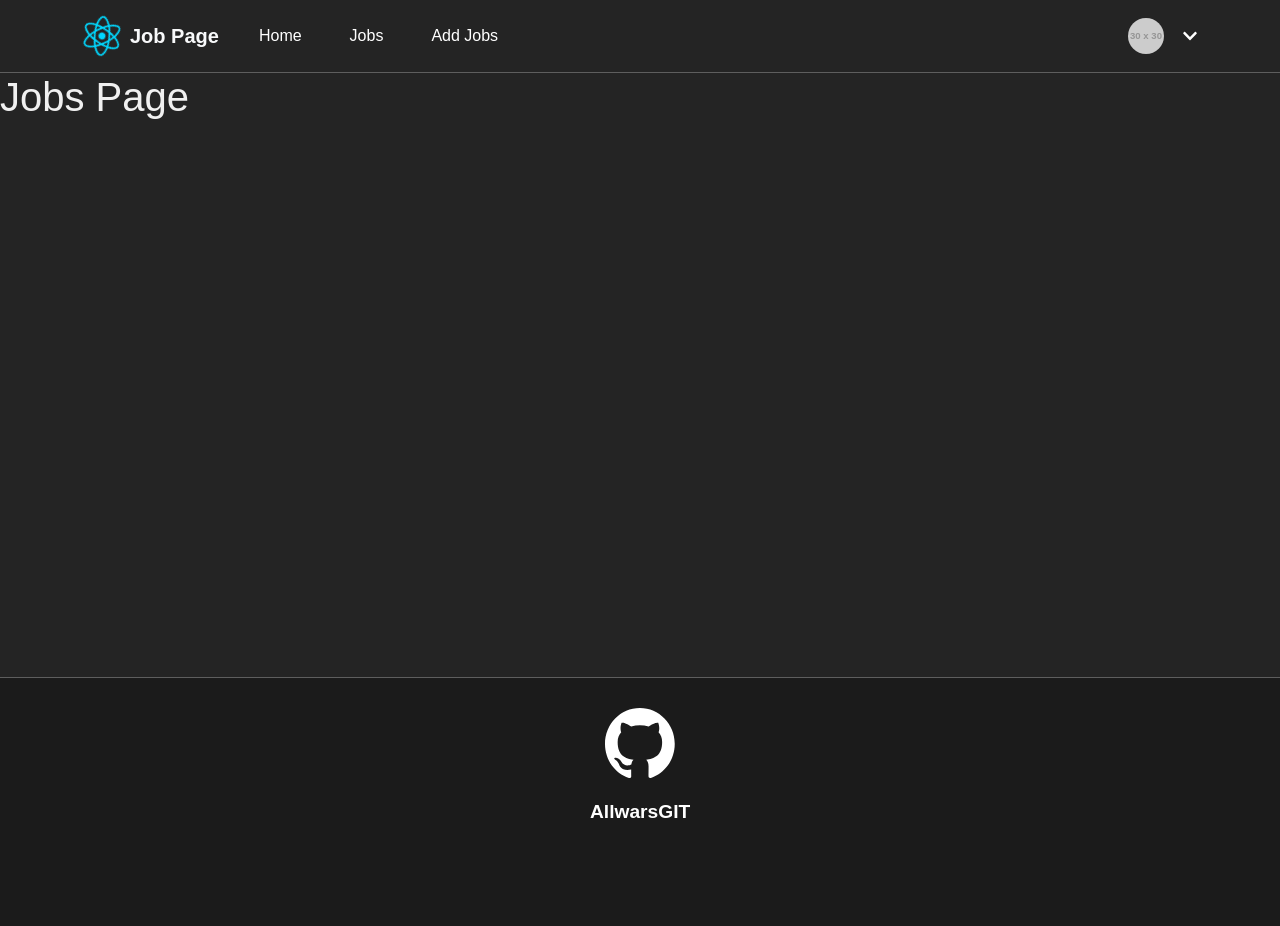
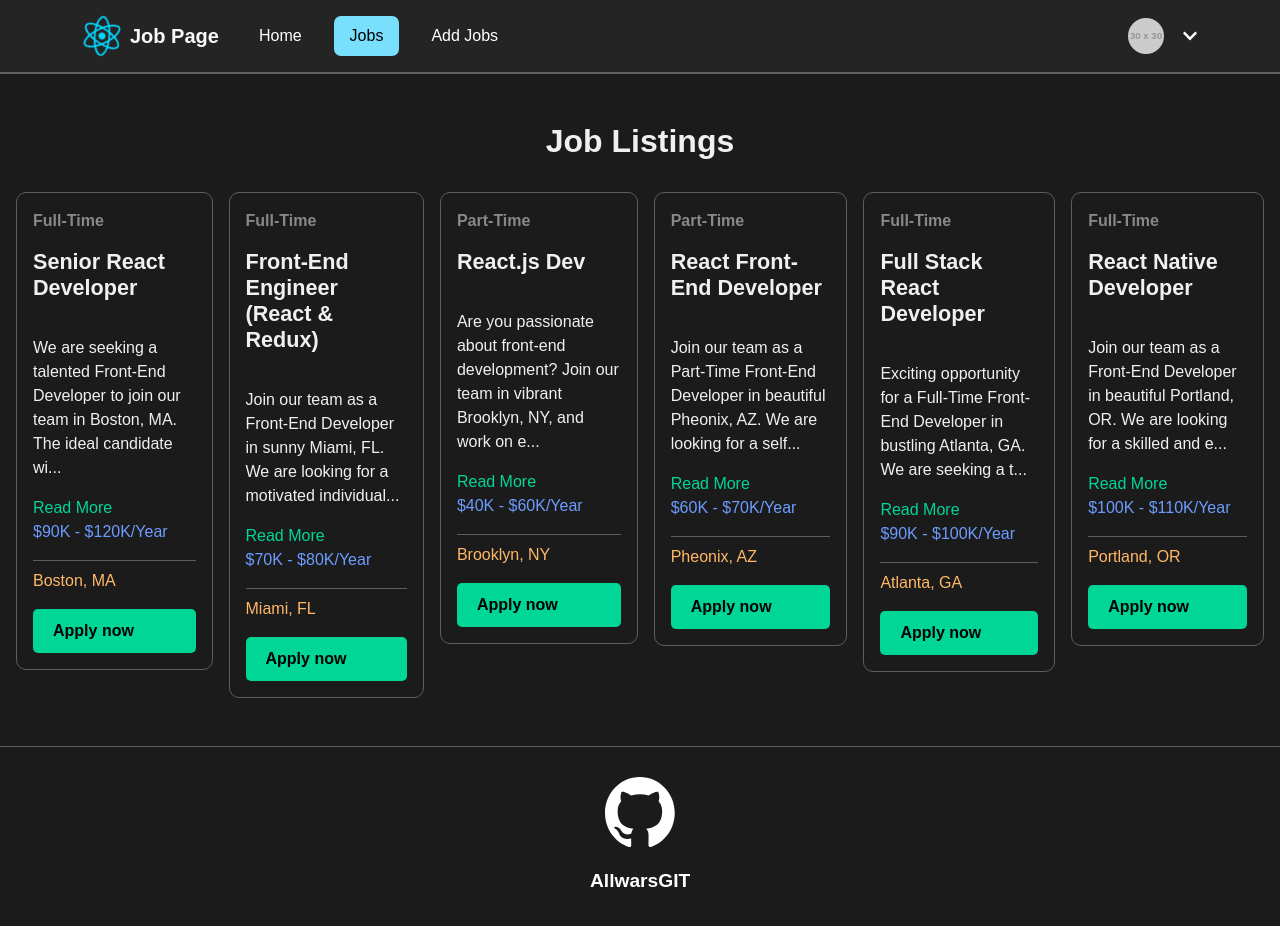
Before and after one commit to AllwarsGIT/job-searching-app-react, a React (Vite) app: page /jobs in a window 1280 px wide. Shown: the top 926 px of the page. Before the commit the page ends 873 px from the top, so only its background shows below. Built offline with nearby package versions, Linux system fonts and the light colour scheme.

Commit message:
isActive for navbar and prop on jobcardlist to show wathever number of cards from each page

```diff
--- a/src/Components/JobCardList/JobCardList.jsx
+++ b/src/Components/JobCardList/JobCardList.jsx
@@ -2,9 +2,9 @@ import JobCard from '../JobCard/JobCard';
 import jobList from '../../jobs.json';
 import styles from './JobCardList.module.css';
 
-function JobCardList() {
+function JobCardList({numCardsToShow}) {
 
-    var cardList = jobList.slice(0, 3).map((job) =>
+    var cardList = jobList.slice(0, numCardsToShow).map((job) =>
     <JobCard
         key={job.id}
         {...job}
--- a/src/Components/Navbar/Navbar.jsx
+++ b/src/Components/Navbar/Navbar.jsx
@@ -5,6 +5,9 @@ import logo from '../../assets/react.svg';
 import styles from './Navbar.module.css';
 
 const Navbar = () => {
+
+    const navClass = ({ isActive }) => isActive ? `${styles.navButton} ${styles.active}` : styles.navButton
+
     return (
         <nav className={`navbar navbar-expand-lg ${styles.customNavbar}`}>
             <div className="container">
@@ -15,16 +18,15 @@ const Navbar = () => {
                 </button>
                 <div className=" navbar-collapse" id="navbarNav">
                     <ul className="navbar-nav  ">
-                        <NavLink to="/" className={styles.navButton}>Home</NavLink>
-                        <NavLink to="/jobs" className={styles.navButton}>Jobs</NavLink>
-                        <NavLink className={styles.navButton}>Add Jobs</NavLink>
+                        <NavLink to="/" className={navClass}>Home</NavLink>
+                        <NavLink to="/jobs" className={navClass}>Jobs</NavLink>
+                        <NavLink to="/addjobs" className={navClass}>Add Jobs</NavLink>
+
                     </ul>
                 </div>
                 <UserAvatarMenu />
              </div>
         </nav>
-
-
     );
 }
 
--- a/src/Components/Navbar/Navbar.module.css
+++ b/src/Components/Navbar/Navbar.module.css
@@ -26,6 +26,11 @@
 }
 
 .navButton:hover {
+  background-color: #79e2fffb;
+  color: #000;
+}
+
+.active {
   background-color: #79e2fffb;
   color: #000;
 }
--- a/src/Pages/HomePage.jsx
+++ b/src/Pages/HomePage.jsx
@@ -10,7 +10,7 @@ function HomePage() {
     <>
         <Hero />
         <HomeCardContainer />
-        <JobCardList />
+        <JobCardList numCardsToShow={3} />
         <ShowJobsButton />
     </>
   );
--- a/src/Pages/JobsPage.jsx
+++ b/src/Pages/JobsPage.jsx
@@ -1,9 +1,9 @@
-
+import JobCardList from '../Components/JobCardList/JobCardList.jsx';
 
 function JobsPage() {
   return (
     <>
-        <h1>Jobs Page</h1>
+        <JobCardList numCardsToShow={6} />
     </>
   );
 }
```
